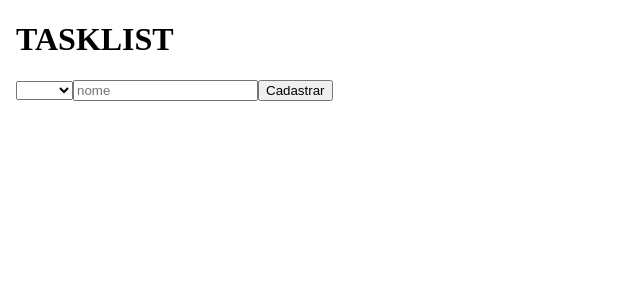
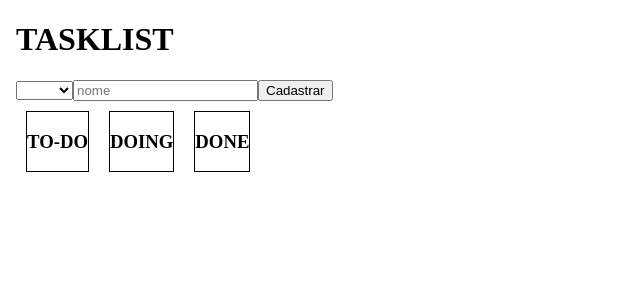
Before and after one commit to deborah-mattge/app-todo, an Angular app: page / in a window 1280 px wide. Shown: the top 300 px of the page, without its empty margins (0-640 px from the left). Built offline with nearby package versions, Linux system fonts and the light colour scheme.

Commit message:
versao 2

```diff
--- a/src/app/app.component.css
+++ b/src/app/app.component.css
@@ -1,3 +1,14 @@
-body    {
+.tudo {
+    display:flex;
+    flex-wrap: wrap
+                               ;
+}
+.coluna{
+    height: 50%;
+    border: 1px solid black;
+    margin-bottom: 10px;
+    display: flex;
+    flex-direction: column;
 
+    margin: 10px;
 }
--- a/src/app/app.component.html
+++ b/src/app/app.component.html
@@ -1,4 +1,3 @@
-
 <body>
   <h1> TASKLIST </h1>
   <select [(ngModel)]="pessoa.categoria">
@@ -6,12 +5,16 @@
     <option value="doing">Doing</option>
     <option value="done">Done</option>
   </select>
-<input  placeholder="nome" [(ngModel)]=pessoa.nome/>
+  <input placeholder="nome" [(ngModel)]=pessoa.nome />
   <button (click)="cadastrarUsuario()">Cadastrar</button>
+  <div class="tudo">
+    <div class="coluna">
+      <h3>TO-DO</h3>
+      <div *ngFor="let usuario of usuarios;  ">
 
-<div *ngFor="let usuario of usuarios; index as indice;">
+        <div *ngIf="usuario.categoria=='to-do'">
           <h4>
-        {{indice +1}}-
+
             Tarefa:{{usuario.nome}}
             <select [(ngModel)]="usuario.categoria" (change)="alterarCategoria(usuario, $event.target.value)">
               <option value="to-do">To-do</option>
@@ -23,4 +26,46 @@
 
           </h4>
         </div>
+      </div>
+    </div>
+    <div class="coluna">
+      <h3>DOING</h3>
+      <div *ngFor="let usuario of usuarios; ">
+        <div *ngIf="usuario.categoria=='doing'">
+          <h4>
+
+            Tarefa:{{usuario.nome}}
+            <select [(ngModel)]="usuario.categoria" (change)="alterarCategoria(usuario, $event.target.value)">
+              <option value="to-do">To-do</option>
+              <option value="doing">Doing</option>
+              <option value="done">Done</option>
+            </select>
+
+            <button (click)="remover(indice)"> remover</button>
+
+          </h4>
+        </div>
+      </div>
+    </div>
+
+    <div class="coluna">
+      <h3>DONE</h3>
+      <div *ngFor="let usuario of usuarios; ">
+        <div *ngIf="usuario.categoria=='done'">
+          <h4>
+
+            Tarefa:{{usuario.nome}}
+            <select [(ngModel)]="usuario.categoria" (change)="alterarCategoria(usuario, $event.target.value)">
+              <option value="to-do">To-do</option>
+              <option value="doing">Doing</option>
+              <option value="done">Done</option>
+            </select>
+
+            <button (click)="remover(indice)"> remover</button>
+
+          </h4>
+        </div>
+      </div>
+    </div>
+  </div>
 </body>
```
Lines whose indentation alone changed are shown as unchanged.
